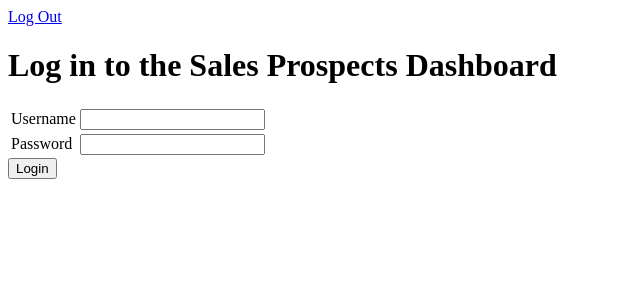
After one commit to ekw544/SalesProspects, a Flask app: page /login in a window 1280 px wide. The commit adds this page. Shown: the top 300 px of the page, without its empty margins (0-640 px from the left). Run offline with Flask 2, Linux system fonts and the light colour scheme.

Commit message:
Added user login page/capability and logout functionality

```diff
--- a/main.py
+++ b/main.py
@@ -1,5 +1,5 @@
 import csv
-from flask import Flask, request, redirect, render_template
+from flask import Flask, request, redirect, render_template, session
 from flask_sqlalchemy import SQLAlchemy
 
 
@@ -9,12 +9,55 @@ app.config["SQLALCHEMY_DATABASE_URI"] = "mysql+pymysql://SalesProspects:S@lesPro
 app.config["SQLALCHEMY_ECHO"] = True
 db = SQLAlchemy(app)
 
-class Users(db.Model):
+#secret key, property that needs to be set in order for sessions to work
+app.secret_key = "9QvF91rIL1v8keG"
+
+class User(db.Model):
     id = db.Column(db.Integer, primary_key=True)
-    username = db.Column(db.String(20))
+    username = db.Column(db.String(20), unique=True)
+    password = db.Column(db.String(20))
 
-    def __init__(self, username):
+    def __init__(self, username, password):
         self.username = username
+        self.password = password
+        #TODO: Securely store passwords in database
+
+#want this to run for every request that comes in
+@app.before_request
+def require_login():
+    #list of pages can view w/o logging in
+    allowed_routes = ["login"]
+    if request.endpoint not in allowed_routes and "username" not in session:
+        return redirect("/login")
+
+@app.route("/login", methods=["POST", "GET"])
+def login():
+    if request.method == "POST":
+        #gets data out of the request
+        #request.form is the python dict that contains data sent in a post request
+        username = request.form["username"]
+        password = request.form["password"]
+        #verify this user's pw, retrieve the user with the given un from database
+        #if expect to only have one result or only want to get the first, can use .first() as done here
+        user = User.query.filter_by(username=username).first()
+        #checks first if user exists, then compares the pw
+        if user and user.password == password:
+            #TODO: Change to use cookies so will not keep logged in long term
+            #flag to show whether or not user is considered to be logged in
+            session["username"] = username
+            #if passes, will be redirected to main page
+            return redirect("/")
+        else:
+            #TODO: explain why login failed
+            return "<h1>Incorrect login information</h1>"
+    #if don't login will return back to login form
+    return render_template("login.html")
+
+@app.route("/logout")
+def logout():
+    #removes username from session
+    del session["username"]
+    return redirect("/")
 
 @app.route("/") #potentially will need to add ("/", methods=["POST", "GET"])
 def index():
--- a/templates/base.html
+++ b/templates/base.html
@@ -5,6 +5,9 @@
         </style>
     </head>
     <body>
+        <div>
+            <a href="/logout">Log Out</a>
+        </div>
         {% block content %}
         {% endblock %}
     </body>
--- /dev/null
+++ b/templates/login.html
@@ -0,0 +1,22 @@
+{% extends "base.html" %}
+
+{% block content %}
+<h1>Log in to the Sales Prospects Dashboard</h1>
+<form action="/login" method="post">
+    <table>
+        <tr>
+            <td><label for="username">Username</label></td>
+            <td>
+                <input name="username" type="text" value="{{ username }}">
+            </td>
+        </tr>
+        <tr>
+            <td><label for="password">Password</label></td>
+            <td>
+                <input name="password" type="password">
+            </td>
+        </tr>
+    </table>
+    <input type="submit" value="Login">
+</form>
+{% endblock %}
```
